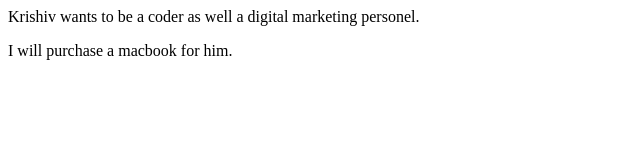
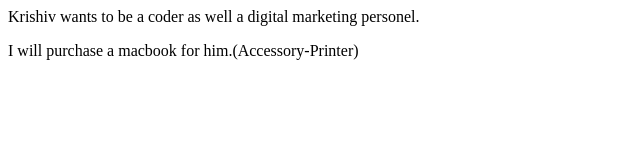
Before and after one commit to dpchoudhury/kkk-practice, a plain HTML site: page index.html in a window 1280 px wide. Shown: the whole page, without its empty margins (0-640 px from the left). Drawn offline with Linux system fonts and the light colour scheme.

Commit message:
Accessory-Printer

```diff
--- a/index.html
+++ b/index.html
@@ -1,2 +1,2 @@
 <p>Krishiv wants to be a coder as well a digital marketing personel.</p>
-<p>I will purchase a macbook for him.</p>
+<p>I will purchase a macbook for him.(Accessory-Printer)</p>
```
